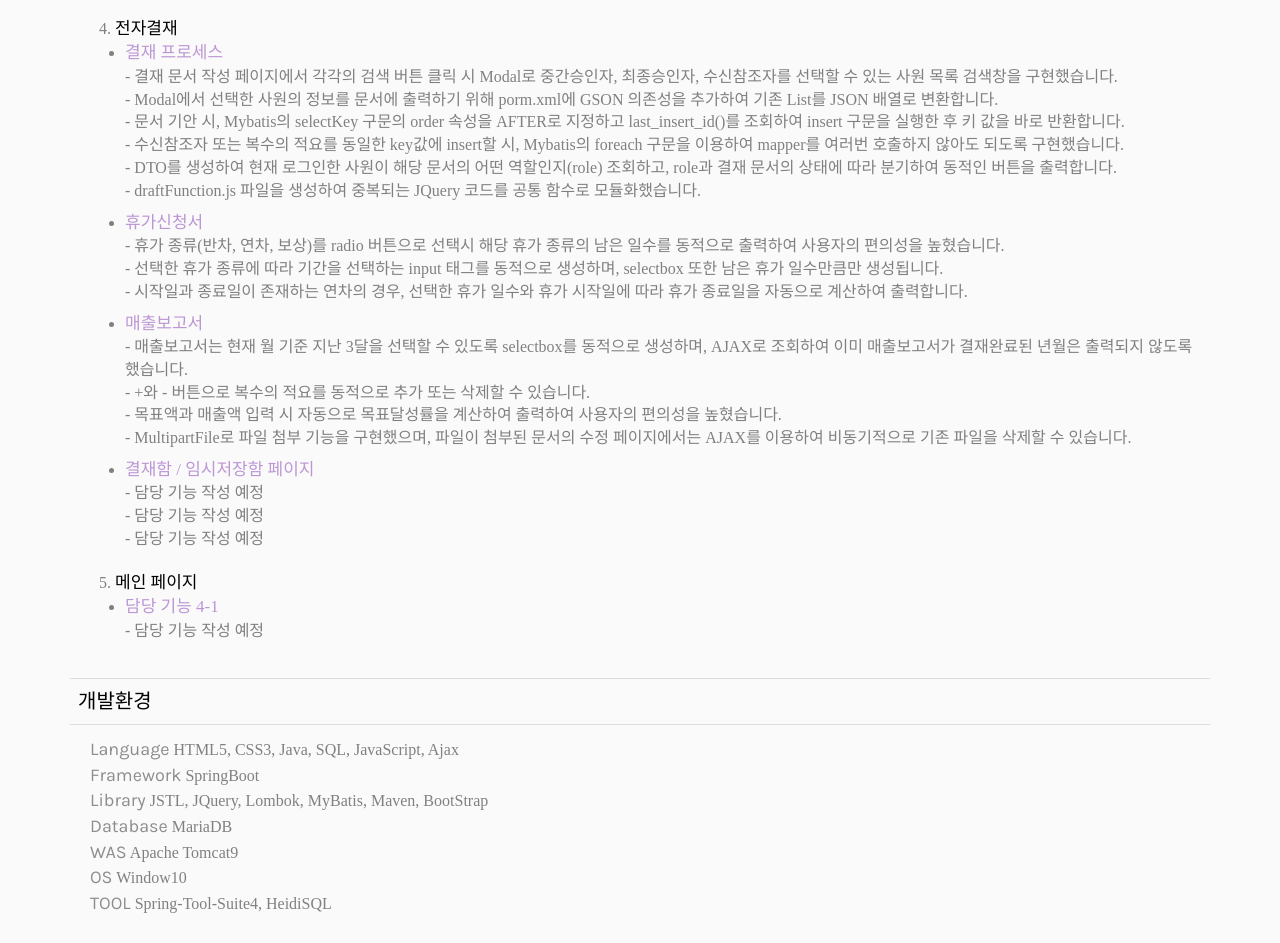
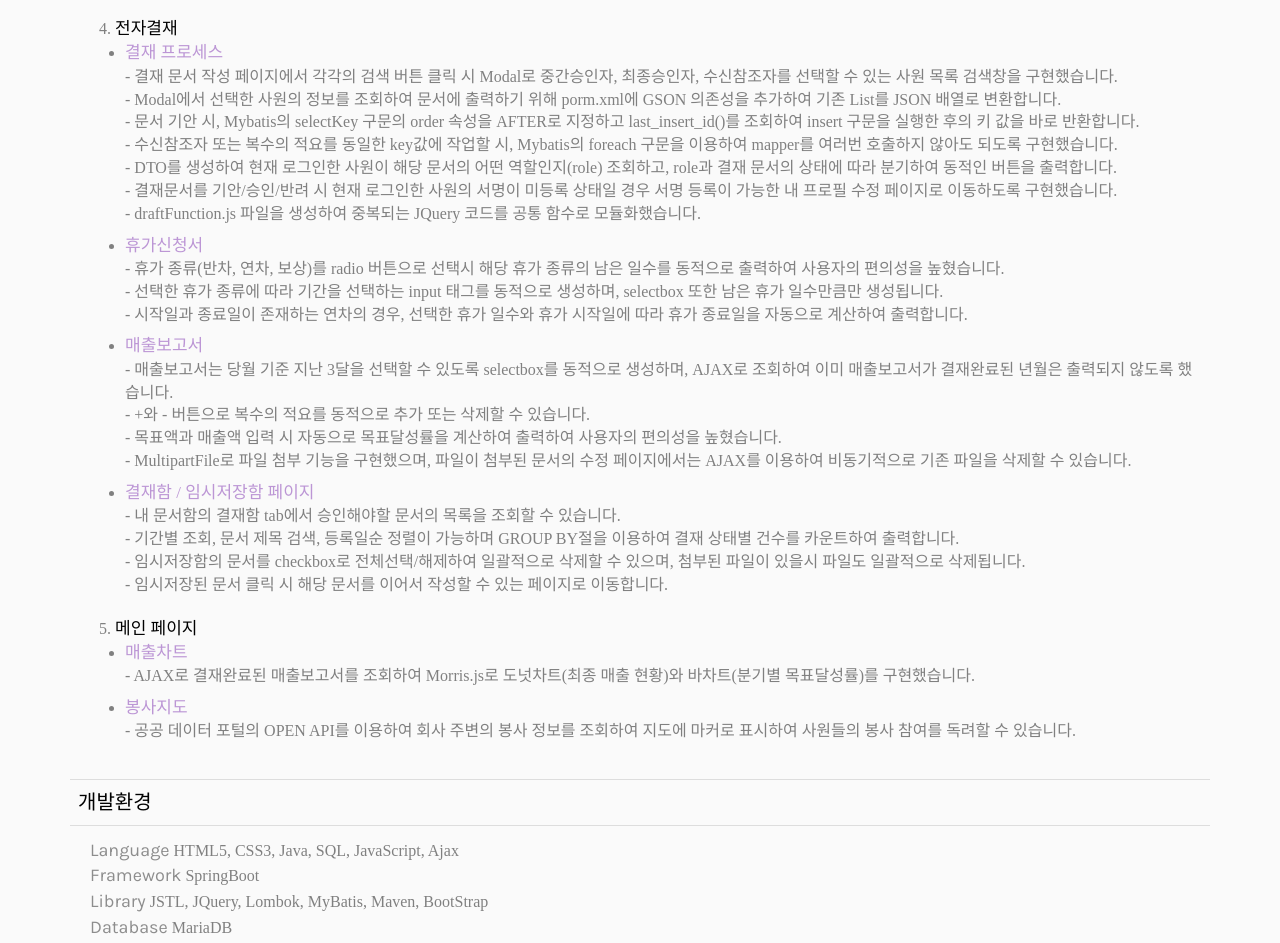
Before and after one commit to huijin0809/huijin0809.github.io, a plain HTML site: page index.html in a window 1280 px wide. Shown: the part 6481-7424 px from the top of the page. Drawn offline with nearby package versions, Linux system fonts and the light colour scheme; files whose address does not match are found by name; a web font is replaced by a local one.

Commit message:
Update index.html

```diff
--- a/index.html
+++ b/index.html
@@ -449,10 +449,11 @@ ul li {
 															<ul>
 																<li><span class="s-title">결재 프로세스</span>
 																	<div>- 결재 문서 작성 페이지에서 각각의 검색 버튼 클릭 시 Modal로 중간승인자, 최종승인자, 수신참조자를 선택할 수 있는 사원 목록 검색창을 구현했습니다.</div>
-																	<div>- Modal에서 선택한 사원의 정보를 문서에 출력하기 위해 porm.xml에 GSON 의존성을 추가하여 기존 List를 JSON 배열로 변환합니다.</div>
-																	<div>- 문서 기안 시, Mybatis의 selectKey 구문의 order 속성을 AFTER로 지정하고 last_insert_id()를 조회하여 insert 구문을 실행한 후 키 값을 바로 반환합니다.</div>
-																	<div>- 수신참조자 또는 복수의 적요를 동일한 key값에 insert할 시, Mybatis의 foreach 구문을 이용하여 mapper를 여러번 호출하지 않아도 되도록 구현했습니다.</div>
+																	<div>- Modal에서 선택한 사원의 정보를 조회하여 문서에 출력하기 위해 porm.xml에 GSON 의존성을 추가하여 기존 List를 JSON 배열로 변환합니다.</div>
+																	<div>- 문서 기안 시, Mybatis의 selectKey 구문의 order 속성을 AFTER로 지정하고 last_insert_id()를 조회하여 insert 구문을 실행한 후의 키 값을 바로 반환합니다.</div>
+																	<div>- 수신참조자 또는 복수의 적요를 동일한 key값에 작업할 시, Mybatis의 foreach 구문을 이용하여 mapper를 여러번 호출하지 않아도 되도록 구현했습니다.</div>
 																	<div>- DTO를 생성하여 현재 로그인한 사원이 해당 문서의 어떤 역할인지(role) 조회하고, role과 결재 문서의 상태에 따라 분기하여 동적인 버튼을 출력합니다.</div>
+																	<div>- 결재문서를 기안/승인/반려 시 현재 로그인한 사원의 서명이 미등록 상태일 경우 서명 등록이 가능한 내 프로필 수정 페이지로 이동하도록 구현했습니다.</div>
 																	<div>- draftFunction.js 파일을 생성하여 중복되는 JQuery 코드를 공통 함수로 모듈화했습니다.</div>
 																</li>
 																<li><span class="s-title">휴가신청서</span>
@@ -461,21 +462,26 @@ ul li {
 																	<div>- 시작일과 종료일이 존재하는 연차의 경우, 선택한 휴가 일수와 휴가 시작일에 따라 휴가 종료일을 자동으로 계산하여 출력합니다.</div>
 																</li>
 																<li><span class="s-title">매출보고서</span>
-																	<div>- 매출보고서는 현재 월 기준 지난 3달을 선택할 수 있도록 selectbox를 동적으로 생성하며, AJAX로 조회하여 이미 매출보고서가 결재완료된 년월은 출력되지 않도록 했습니다.</div>
+																	<div>- 매출보고서는 당월 기준 지난 3달을 선택할 수 있도록 selectbox를 동적으로 생성하며, AJAX로 조회하여 이미 매출보고서가 결재완료된 년월은 출력되지 않도록 했습니다.</div>
 																	<div>- +와 - 버튼으로 복수의 적요를 동적으로 추가 또는 삭제할 수 있습니다.</div>
 																	<div>- 목표액과 매출액 입력 시 자동으로 목표달성률을 계산하여 출력하여 사용자의 편의성을 높혔습니다.</div>
 																	<div>- MultipartFile로 파일 첨부 기능을 구현했으며, 파일이 첨부된 문서의 수정 페이지에서는 AJAX를 이용하여 비동기적으로 기존 파일을 삭제할 수 있습니다.</div>
 																</li>
 																<li><span class="s-title">결재함 / 임시저장함 페이지</span>
-																	<div>- 담당 기능 작성 예정</div>
-																	<div>- 담당 기능 작성 예정</div>
-																	<div>- 담당 기능 작성 예정</div>
+																	<div>- 내 문서함의 결재함 tab에서 승인해야할 문서의 목록을 조회할 수 있습니다.</div>
+																	<div>- 기간별 조회, 문서 제목 검색, 등록일순 정렬이 가능하며 GROUP BY절을 이용하여 결재 상태별 건수를 카운트하여 출력합니다.</div>
+																	<div>- 임시저장함의 문서를 checkbox로 전체선택/해제하여 일괄적으로 삭제할 수 있으며, 첨부된 파일이 있을시 파일도 일괄적으로 삭제됩니다.</div>
+																	<div>- 임시저장된 문서 클릭 시 해당 문서를 이어서 작성할 수 있는 페이지로 이동합니다.</div>
 																</li>
 															</ul></li>
 														<li><span class="b-title">메인 페이지</span>
 															<ul>
-																<li><span class="s-title">담당 기능 4-1</span>
-																	<div>- 담당 기능 작성 예정</div></li>
+																<li><span class="s-title">매출차트</span>
+																	<div>- AJAX로 결재완료된 매출보고서를 조회하여 Morris.js로 도넛차트(최종 매출 현황)와 바차트(분기별 목표달성률)를 구현했습니다.</div>
+																</li>
+																<li><span class="s-title">봉사지도</span>
+																	<div>- 공공 데이터 포털의 OPEN API를 이용하여 회사 주변의 봉사 정보를 조회하여 지도에 마커로 표시하여 사원들의 봉사 참여를 독려할 수 있습니다.</div>
+																</li>
 															</ul></li>
 													</ol>
 												</td>
```
